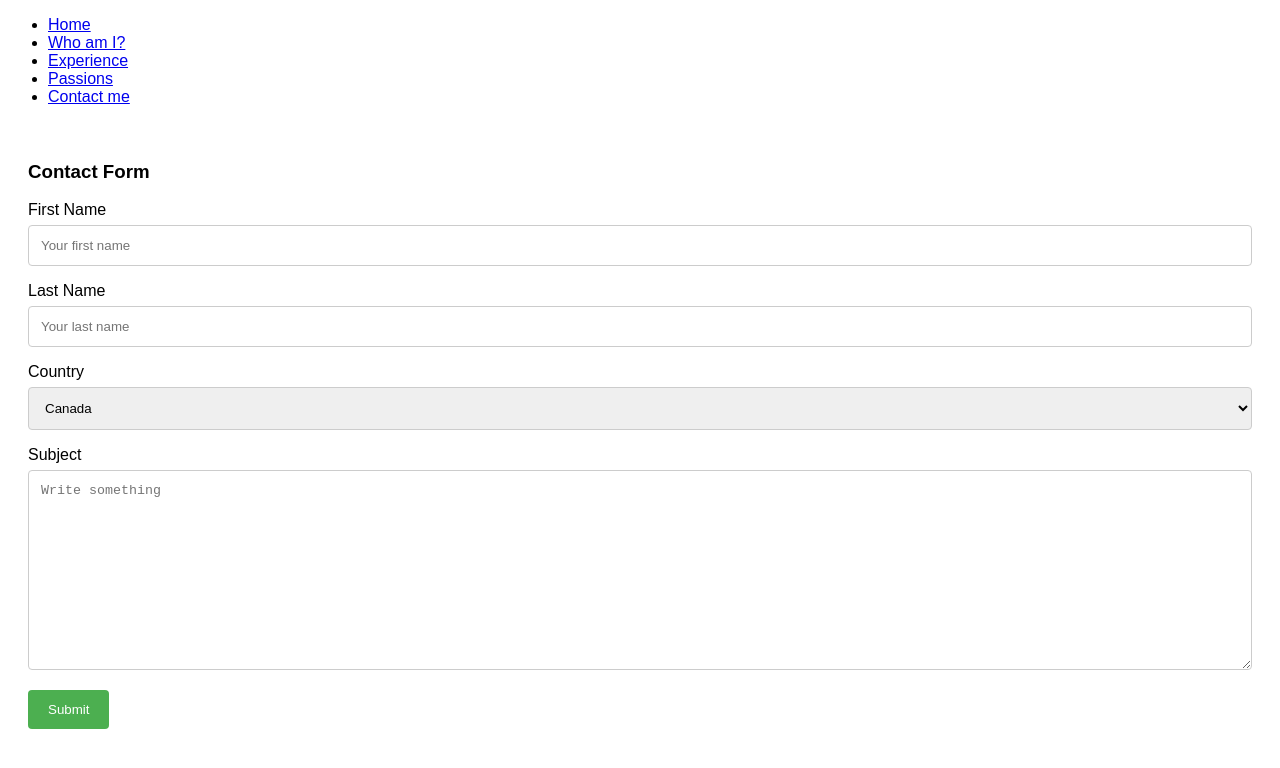
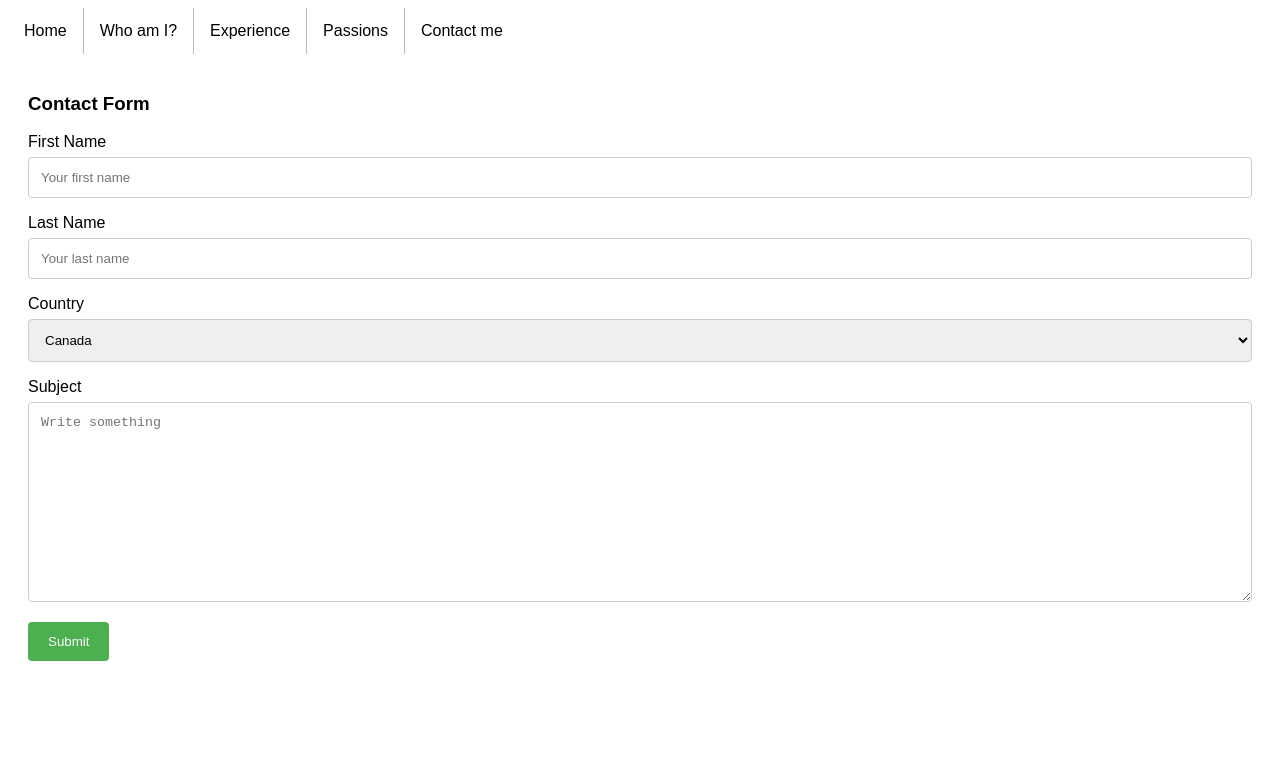
Before and after one commit to mollybomba/mollybomba.github.io, a plain HTML site: page form.html in a window 1280 px wide. Drawn offline with Linux system fonts and the light colour scheme.

Commit message:
Update form.html

```diff
--- a/form.html
+++ b/form.html
@@ -6,6 +6,44 @@
 </head>
 
 <style>
+
+/*style nav bar*/
+section {
+  display: block;
+}
+ul {
+  list-style-type: none;
+  margin: 0;
+  padding: 0;
+  overflow: hidden;
+  background-color: #FFFFFF;
+}
+
+
+li {
+  float: left;
+  border-right:1px solid #bbb;
+}
+
+li:last-child {
+  border-right: none;
+}
+
+li a {
+  display: block;
+  color: black;
+  text-align: center;
+  padding: 14px 16px;
+  text-decoration: none;
+}
+
+li a:hover:not(.active) {
+  background-color: grey;
+}
+* {
+  box-sizing: border-box;
+}
+
 body {font-family: Arial, Helvetica, sans-serif;}
 * {box-sizing: border-box;}
 
```
